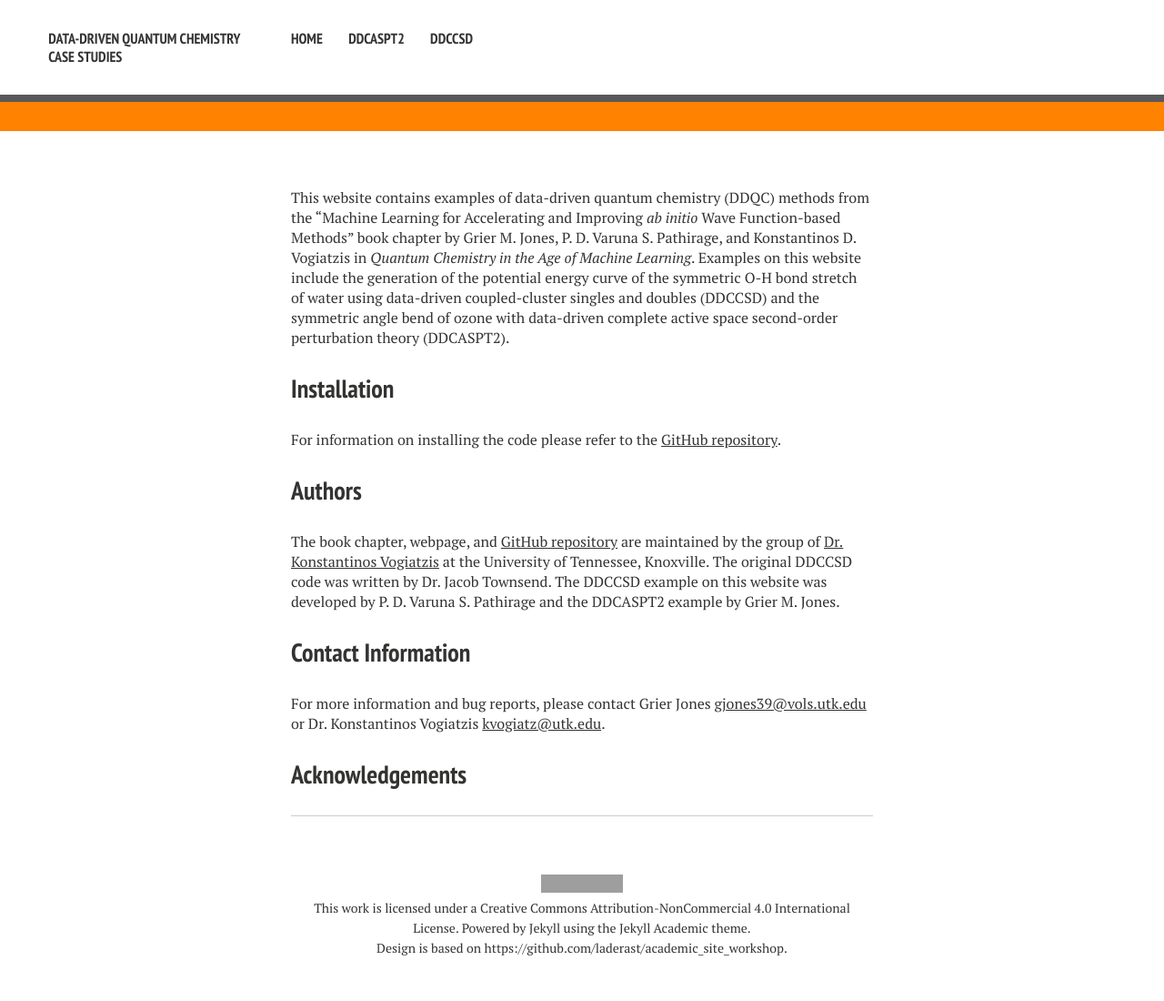
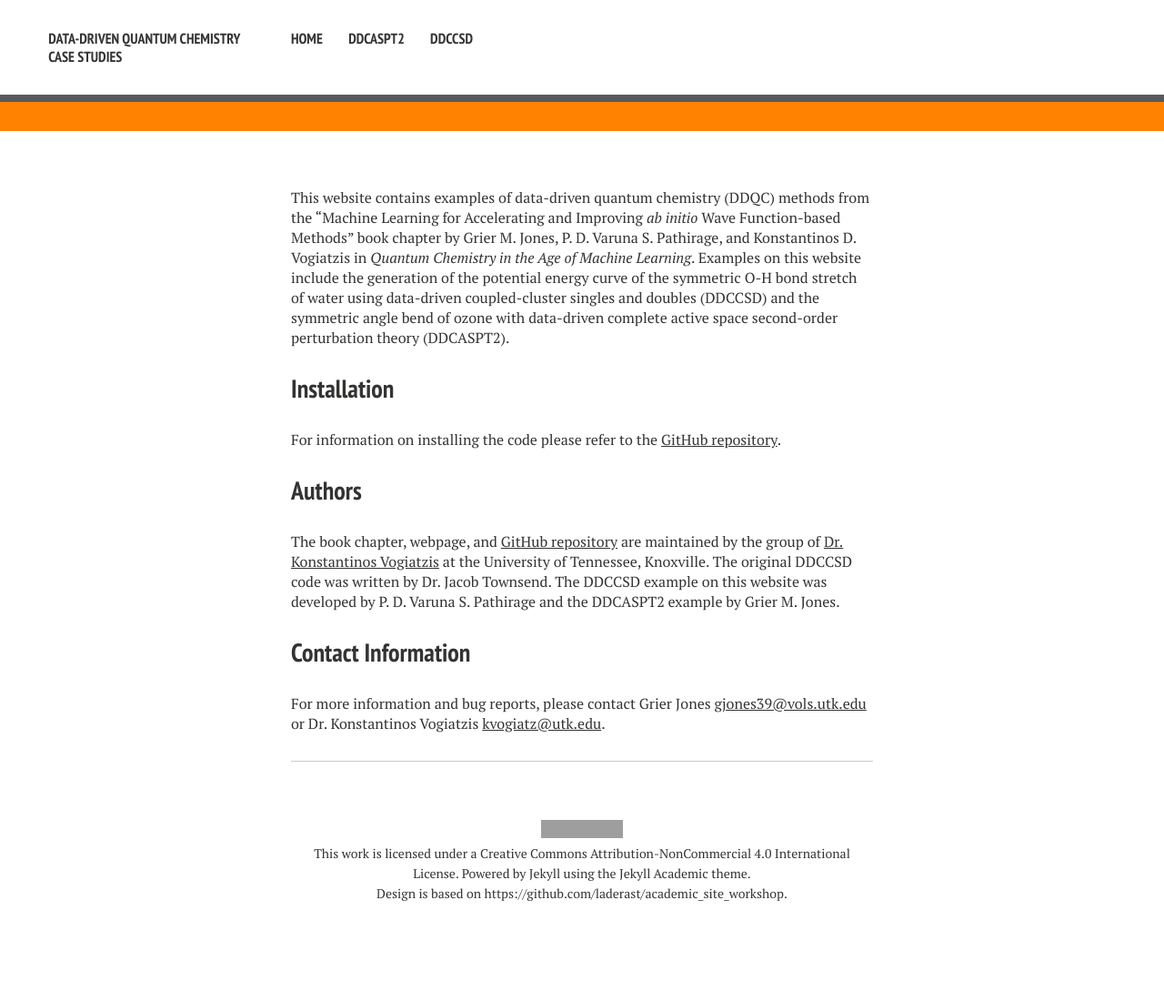
Before and after one commit to ChemRacer/DDQC_Demo, a Jekyll site: the page built from index.md, in a window 1280 px wide. Shown: the whole page at 91% size. Built offline with Jekyll 4.4.1, drawn with Linux system fonts in a browser that asks for light colours; nearby versions of some CDN libraries; after the commit the page ends 1040 px from its top, so only the background shows below that; grey boxes are pictures that could not be loaded.

Commit message:
Thu Dec 16 11:56:52 EST 2021

```diff
--- a/index.md
+++ b/index.md
@@ -14,4 +14,3 @@ The book chapter, webpage, and [GitHub repository](https://github.com/ChemRacer/
 
 ## Contact Information
 For more information and bug reports, please contact Grier Jones [gjones39@vols.utk.edu](gjones39@vols.utk.edu) or Dr. Konstantinos Vogiatzis [kvogiatz@utk.edu](kvogiatz@utk.edu).
-## Acknowledgements
```
